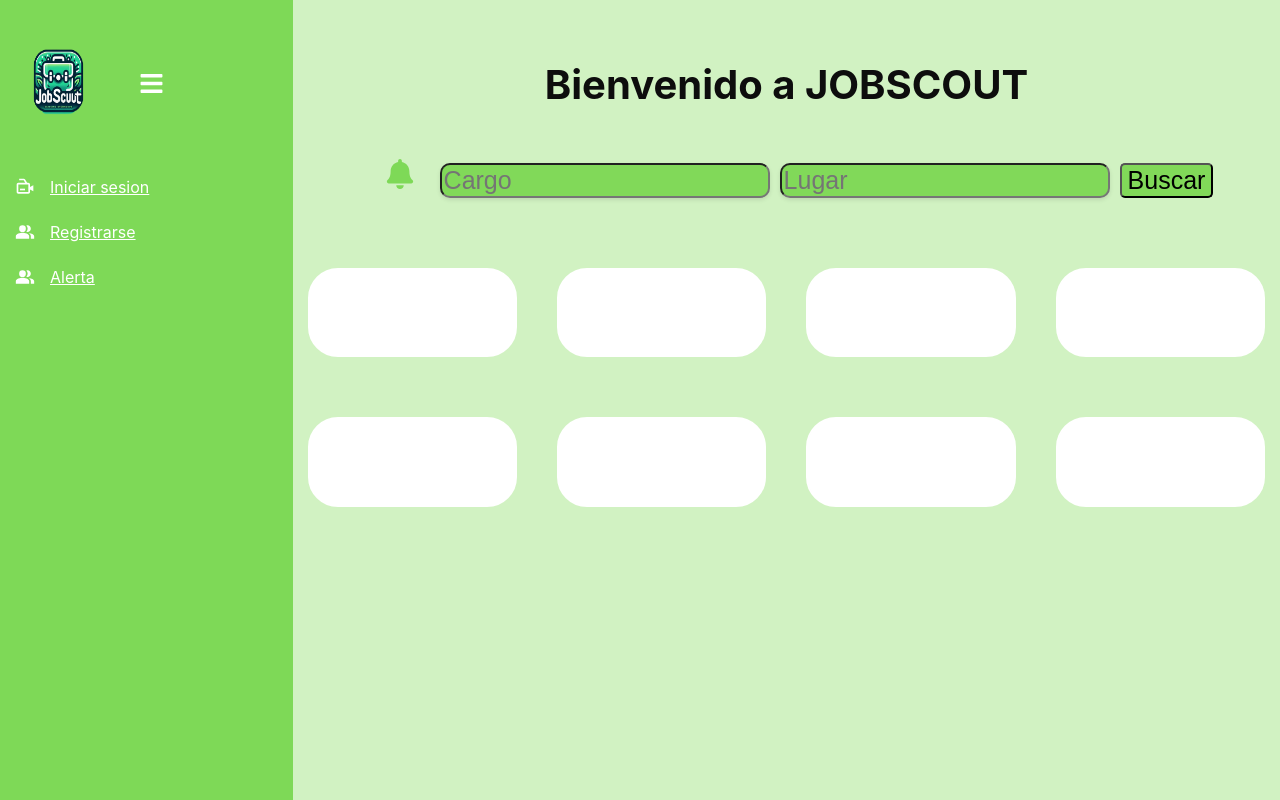
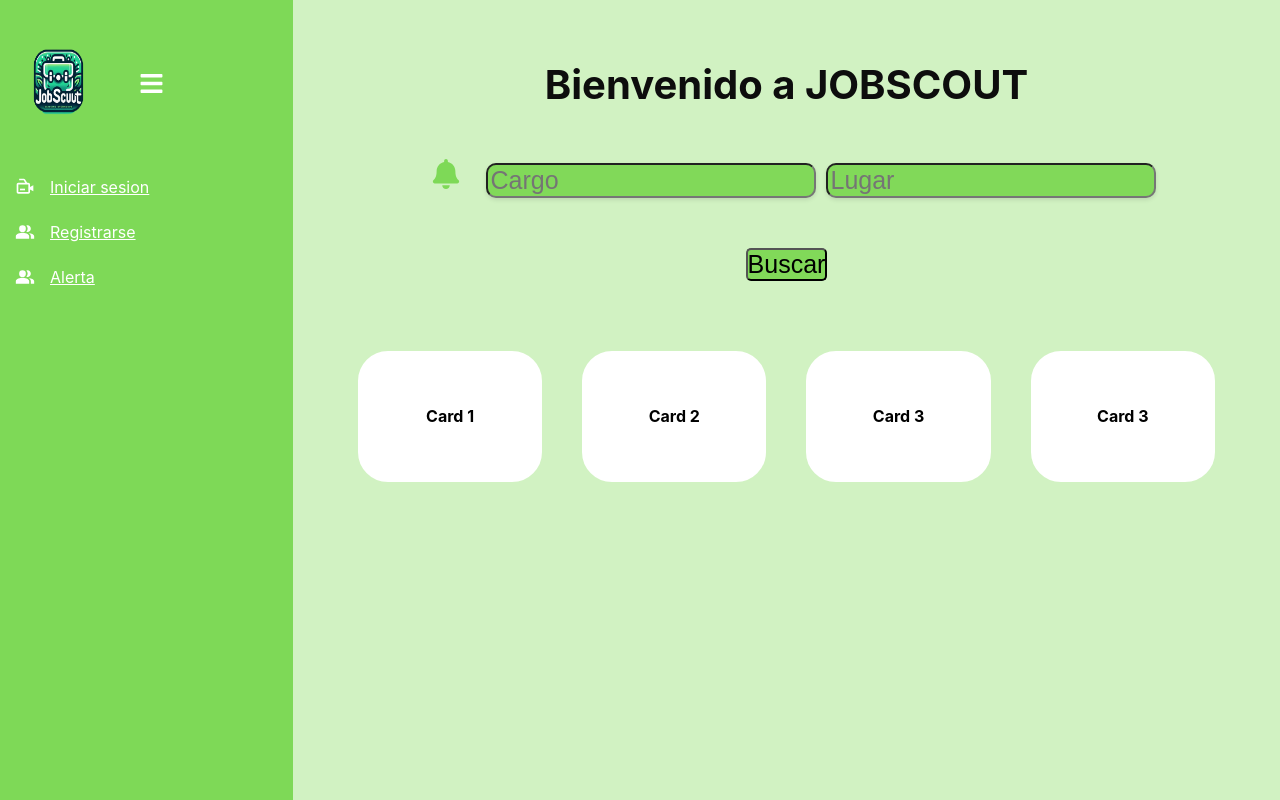
Before and after one commit to proyectoIntegradoruni/JobScout, a React (Create React App) app in the folder Front/: page / in a window 1280 px wide. Built offline with nearby package versions, Linux system fonts and the light colour scheme.

Commit message:
arreglos

```diff
--- a/Front/src/component/Inicio.jsx
+++ b/Front/src/component/Inicio.jsx
@@ -5,7 +5,6 @@
 import { FaBars } from "react-icons/fa";
 import { MdPeopleAlt } from "react-icons/md";
 import { NavLink } from "react-router-dom";
-import Cards from "./Tarjetas";
 import "./sidebar.css";
  import SearchComponent from "./SearchComponent"
 
@@ -64,7 +63,6 @@
 
     <div style={{ margin: '50px', padding: 0 }}><SearchComponent/></div>
 
-      <Cards/>
     </div>
   </div>
 
--- a/Front/src/component/SearchComponent.jsx
+++ b/Front/src/component/SearchComponent.jsx
@@ -1,12 +1,40 @@
 import React, { useState} from 'react';
 import "./App5.css";
+import Card from "./tarjeta";
+import { Grid } from '@mui/material';
+
+
 
 const SearchComponent = () => {
   // Set up state for users and search term
   const [search, setSearch] = useState("");
   const [search2, setSearch2] = useState("");
+  const [cards,setcards] = useState([
+    {
+      id: 1,
+      title: "Card 1",
+      url: "https://www.google.com/webhp?authuser=1",
+    },
+    {
+      id: 2,
+      title: "Card 2",
+      image: "image2.jpg",
+      url: "https://example.com/card2",
+    },
+    {
+      id: 3,
+      title: "Card 3",
 
+      url: "https://example.com/card3",
+    },
+    {
+    id: 4,
+    title: "Card 3",
 
+    url: "https://example.com/card3",
+  },
+    // Add more cards as needed
+  ]);
   // Mock data for demonstration
 
 
@@ -73,8 +101,17 @@
     style={{ marginRight: '10px' }}
     />
 
-    <button  className="boton2" type="submit"  onClick={handleBuscar}>Buscar</button>
+    <button  className="boton2" type="submit"    style={{ margin: '50px', padding: 0 }} onClick={handleBuscar}>Buscar</button>
 
+    <div className="d-flex justify-content-center align-items-center h-100">
+      <Grid container spacing={5}>
+        {cards.map(({ title, url, id }) => (
+          <Grid item xs={12} sm={6} md={3} key={id}>
+            <Card  title={title} url={url} id={id} />
+          </Grid>
+        ))}
+      </Grid>
+    </div>
     </div>
   );
 };
--- a/Front/src/component/Tarjetas.jsx
+++ /dev/null
@@ -1,67 +0,0 @@
-import React from "react";
-import Card from "./tarjeta";
-import { Grid } from '@mui/material';
-
-const cards = [
-  {
-    id: 1,
-    title: "",
-    image: "",
-    url: "",
-  },
-  {
-    id: 1,
-    title: "",
-    image: "",
-    url: "",
-  },{
-    id: 1,
-    title: "",
-    image: "",
-    url: "",
-  },{
-    id: 1,
-    title: "",
-    image: "",
-    url: "",
-  },{
-    id: 1,
-    title: "",
-    image: "",
-    url: "",
-  },{
-    id: 1,
-    title: "",
-    image: "",
-    url: "",
-  },
-  {
-    id: 1,
-    title: "",
-    image: "",
-    url: "",
-  },
-  {
-    id: 1,
-    title: "",
-    image: "",
-    url: "",
-  },
-
-];
-
-function Cards() {
-  return (
-    <div className="d-flex justify-content-center align-items-center h-100">
-      <Grid container spacing={5}>
-        {cards.map(({ title, image, url, id }) => (
-          <Grid item xs={12} sm={6} md={3} key={id}>
-            <Card imageSource={image} title={title} url={url} />
-          </Grid>
-        ))}
-      </Grid>
-    </div>
-  );
-}
-
-export default Cards;
--- a/Front/src/component/sidebar.jsx
+++ b/Front/src/component/sidebar.jsx
@@ -63,6 +63,7 @@
 
            </div>
 
+
       <main>{children} </main>
     </div>
   );
--- a/Front/src/component/tarjeta.jsx
+++ b/Front/src/component/tarjeta.jsx
@@ -2,17 +2,28 @@
 import PropTypes from "prop-types";
 
 import "./card.css";
-//<p>AEVA</p>
-function Card({ imageSource, title, text, url }) {
+function Card({  title, url, id }) {
+  const handleClick = () => {
+    window.location.href = url;
+  };
+
   return (
     <div>
-    <div className="card text-center bg-dark animate__animated animate__fadeInUp" style={{ backgroundColor: '#FFFFFF', border: '2px solid #FFFFFF', borderRadius: '30px' }}>
-      <div className="overflow2" >
-      {/*  <img src={imageSource} alt="a wallpaper" className="card-img-top" style={{ width: '350px', height: '150px' }}  />*/}
-        <div className="card-body text-light">
-       <h4 className="card-title">{title}</h4>
-      </div>
-      </div>
+      <div
+        className="card text-center bg-dark animate__animated animate__fadeInUp"
+        style={{
+          backgroundColor: "#FFFFFF",
+          border: "2px solid #FFFFFF",
+          borderRadius: "30px",
+        }}
+        onClick={handleClick} // Added onClick handler
+      >
+        <div className="overflow2">
+          {/* <img src={imageSource} alt="a wallpaper" className="card-img-top" style={{ width: '350px', height: '150px' }} /> */}
+          <div className="card-body text-light">
+            <h4 className="card-title">{title}</h4>
+          </div>
+        </div>
       </div>
     </div>
   );
@@ -20,9 +31,9 @@
 
 Card.propTypes = {
   title: PropTypes.string.isRequired,
-  text: PropTypes.string,
   url: PropTypes.string,
-  imageSource: PropTypes.string
+  id: PropTypes.string,
+
 };
 
 export default Card;
```
Also changed, not shown: 1 other file (tests, documents, lock files or other folders).
